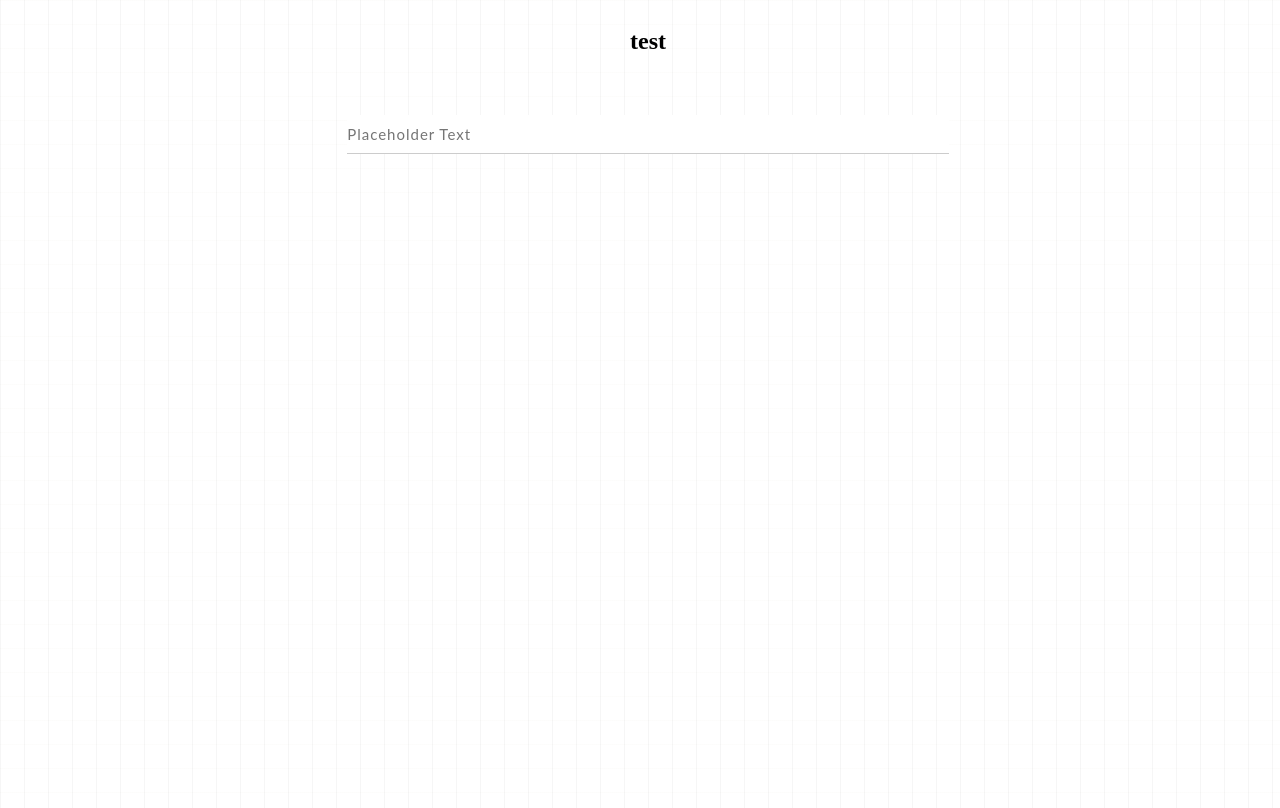
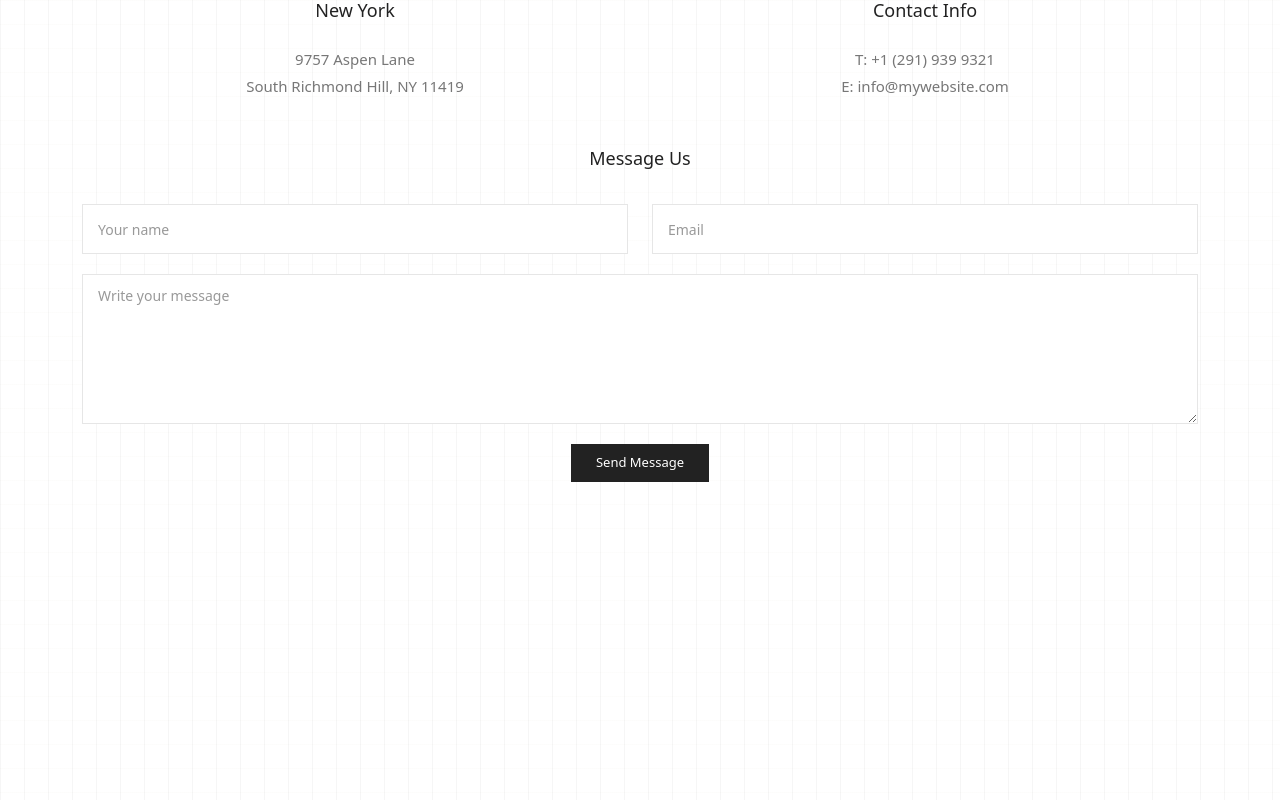
Before and after one commit to PathMan21/portfolio-dev, a React (Create React App) app: page /Contact in a window 1280 px wide. Built offline with nearby package versions, Linux system fonts and the light colour scheme.

Commit message:
ajout : contact

```diff
--- a/package.json
+++ b/package.json
@@ -15,6 +15,7 @@
     "@types/node": "^16.18.126",
     "@types/react": "^19.2.17",
     "@types/react-dom": "^19.2.3",
+    "bootstrap": "^5.3.8",
     "framer-motion": "^12.42.2",
     "motion": "^12.42.2",
     "react": "^19.2.7",
--- a/src/index.tsx
+++ b/src/index.tsx
@@ -1,6 +1,7 @@
 import React from 'react';
 import ReactDOM from 'react-dom/client';
 import App from './App';
+import 'bootstrap/dist/css/bootstrap.css';
 
 const root = ReactDOM.createRoot(
   document.getElementById('root') as HTMLElement
--- a/src/pages/AboutMe/AboutMe.tsx
+++ b/src/pages/AboutMe/AboutMe.tsx
@@ -21,7 +21,6 @@ const AboutMe = () => {
                 de mon mastère de développement web.
                 J'apprécie tout type de projet, et je suis toujours en recherche d'apprendre plus !
             </div>
-            <button className="button-74" role="button">Téléchargez mon CV !</button>
 
         </div>
 
--- a/src/pages/Contact/Contact.css
+++ b/src/pages/Contact/Contact.css
@@ -1,60 +1,137 @@
-.container-cont {
-    position: relative;
-    margin: auto;
-    min-height: 50vh;
-    height: auto;
-    animation: blur-in linear both;
-      animation-timeline: view();
 
+/* =========================
+   INFORMATIONS
+========================= */
+
+.container-contact-cust h3 {
+    font-size: 18px;
+    font-weight: 400;
+    color: #222;
+    margin-bottom: 25px;
 }
 
-.container-form {
-    max-width: 80vh;
-    display: flex;
-    flex-direction: column;
-    margin: auto;
-
+.container-contact-cust p {
+    font-size: 15px;
+    line-height: 1.8;
+    color: #777;
+    margin-bottom: 0;
 }
 
 
-.col-3 {
+/* =========================
+   FORMULAIRE
+========================= */
 
-    float: left;
-    width: inherit;
-    margin: 40px 3%;
-    position: relative;
+.container-contact-cust form {
+    margin-top: 35px;
 }
 
-input[type="text"] {
-    font: 15px/24px "Lato", Arial, sans-serif;
-    color: #333;
+.container-contact-cust .form-group {
+    margin-bottom: 20px;
+}
+
+.container-contact-cust .form-control {
     width: 100%;
-    box-sizing: border-box;
-    letter-spacing: 1px;
-}
-input[type="text"]:focus{outline: none;}
+    height: 50px;
 
+    padding: 10px 15px;
 
-.effect-1,
-.effect-2,
-.effect-3 {
-    border: 0;
-    padding: 7px 0;
-    border-bottom: 1px solid #ccc;
+    font-size: 14px;
+    color: #555;
+
+    background-color: #fff;
+
+    border: 1px solid #e6e6e6;
+    border-radius: 0;
+
+    box-shadow: none;
+
+    transition: border-color 0.2s ease;
 }
 
 
-.effect-1~.focus-border {
-    position: absolute;
-    bottom: 0;
-    left: 0;
-    width: 0;
-    height: 2px;
-    background-color: #4caf50;
-    transition: 0.4s;
+/* TEXTAREA */
+
+.container-contact-cust textarea.form-control {
+    height: 150px;
+    resize: vertical;
 }
 
-.effect-1:focus~.focus-border {
-    width: 100%;
-    transition: 0.4s;
+
+/* PLACEHOLDER */
+
+.container-contact-cust .form-control::placeholder {
+    color: #999;
+    opacity: 1;
 }
+
+
+/* FOCUS */
+
+.container-contact-cust .form-control:focus {
+    border-color: #999;
+    outline: none;
+    box-shadow: none;
+}
+
+
+/* =========================
+   BOUTON
+========================= */
+
+.container-contact-cust .btn-primary {
+    background-color: #222;
+    border-color: #222;
+
+    color: #fff;
+
+    font-size: 13px;
+    font-weight: 400;
+
+    padding: 12px 25px;
+
+    border-radius: 0;
+
+    transition: all 0.2s ease;
+}
+
+.container-contact-cust .btn-primary:hover {
+    background-color: #000;
+    border-color: #000;
+}
+
+
+/* =========================
+   MESSAGE
+========================= */
+
+.container-contact-cust #form-message-warning,
+.container-contact-cust #form-message-success {
+    font-size: 14px;
+    color: #777;
+}
+
+.container-contact-cust #form-message-success {
+    display: none;
+}
+
+
+/* =========================
+   RESPONSIVE
+========================= */
+
+@media (max-width: 767px) {
+
+    .container-contact-cust {
+        padding: 50px 20px;
+    }
+
+    .container-contact-cust .row > div {
+        margin-bottom: 30px;
+    }
+
+    .container-contact-cust form {
+        margin-top: 20px;
+    }
+
+}
--- a/src/pages/Contact/Contact.tsx
+++ b/src/pages/Contact/Contact.tsx
@@ -1,27 +1,93 @@
-
 import "../Contact/Contact.css";
 
 const Contact = () => {
-    return(
-    <div className="container-cont">
+  return (
+    <div className="container container-contact-cust">
+      <div className="row mb-5">
+        <div className="col">
+          <h3 className="thin-heading mb-4">New York</h3>
+          <p>
+            9757 Aspen Lane
+            <br />
+            South Richmond Hill, NY 11419
+          </p>
+        </div>
 
-        <div className="container-form">
-        <h2>test</h2>
+        <div className="col">
+          <h3 className="thin-heading mb-4">Contact Info</h3>
+          <p>
+            T: +1 (291) 939 9321
+            <br />
+            E: info@mywebsite.com
+          </p>
+        </div>
+      </div>
 
-            <div className="col-3">
-            <input className="effect-1" type="text" placeholder="Placeholder Text"/>
-              <span className="focus-border"></span>
+      <div className="row justify-content-center">
+        <div className="col-md-12">
+          <h3 className="thin-heading mb-4">Message Us</h3>
+
+          <form
+            className="mb-5"
+            method="post"
+            id="contactForm"
+            name="contactForm"
+          >
+            <div className="row">
+              <div className="col-md-6 form-group">
+                <input
+                  type="text"
+                  className="form-control"
+                  name="name"
+                  id="name"
+                  placeholder="Your name"
+                />
+              </div>
+
+              <div className="col-md-6 form-group">
+                <input
+                  type="email"
+                  className="form-control"
+                  name="email"
+                  id="email"
+                  placeholder="Email"
+                />
+              </div>
             </div>
 
+            <div className="row">
+              <div className="col-md-12 form-group">
+                <textarea
+                  className="form-control"
+                  name="message"
+                  id="message"
+                  placeholder="Write your message"
+                ></textarea>
+              </div>
+            </div>
 
+            <div className="row">
+              <div className="col-12">
+                <input
+                  type="submit"
+                  value="Send Message"
+                  className="btn btn-primary rounded-0 py-2 px-4"
+                />
+
+                <span className="submitting"></span>
+              </div>
+            </div>
+          </form>
+
+          <div id="form-message-warning" className="mt-4"></div>
+
+          <div id="form-message-success">
+            Your message was sent, thank you!
           </div>
-
-    </div>)
-
-
-
-
-}
-
+        </div>
+      </div>
+    </div>
+  );
+};
 
 export default Contact;
```
Also changed, not shown: 1 other file (tests, documents, lock files or other folders).
